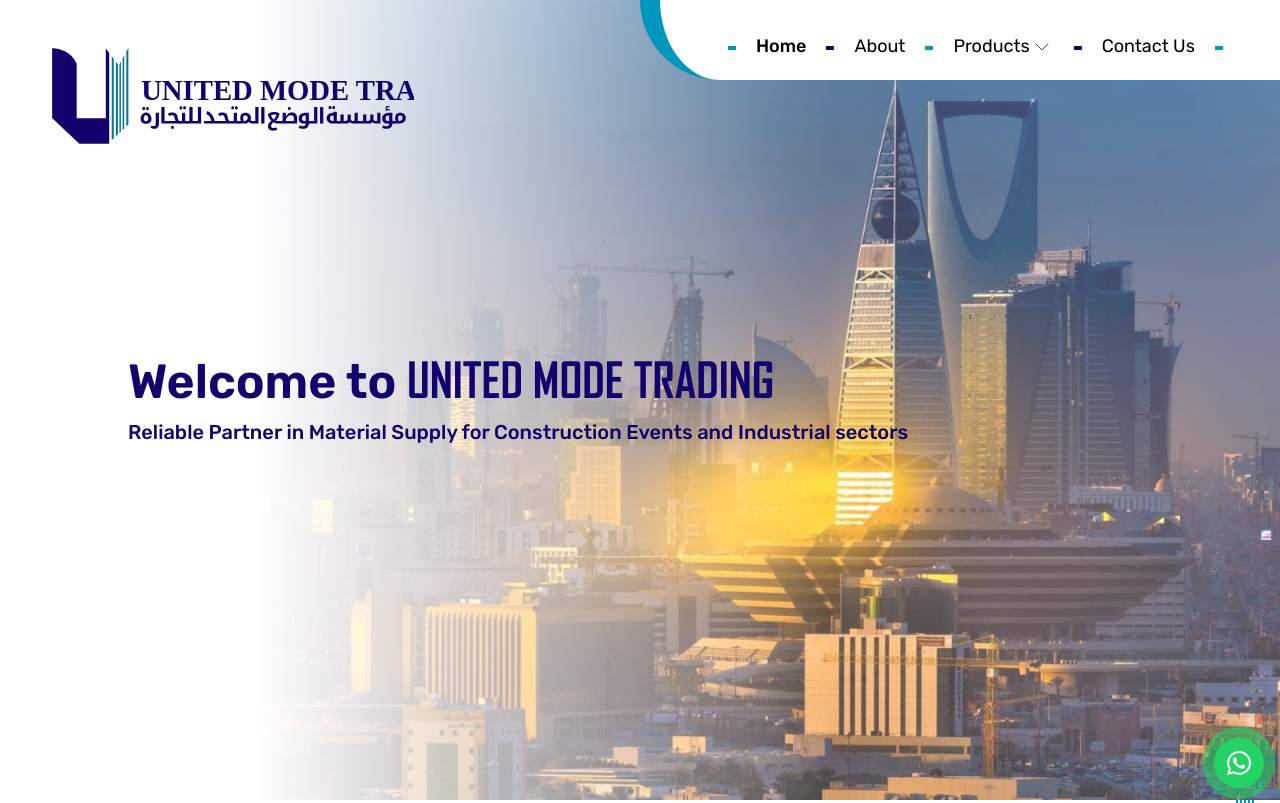
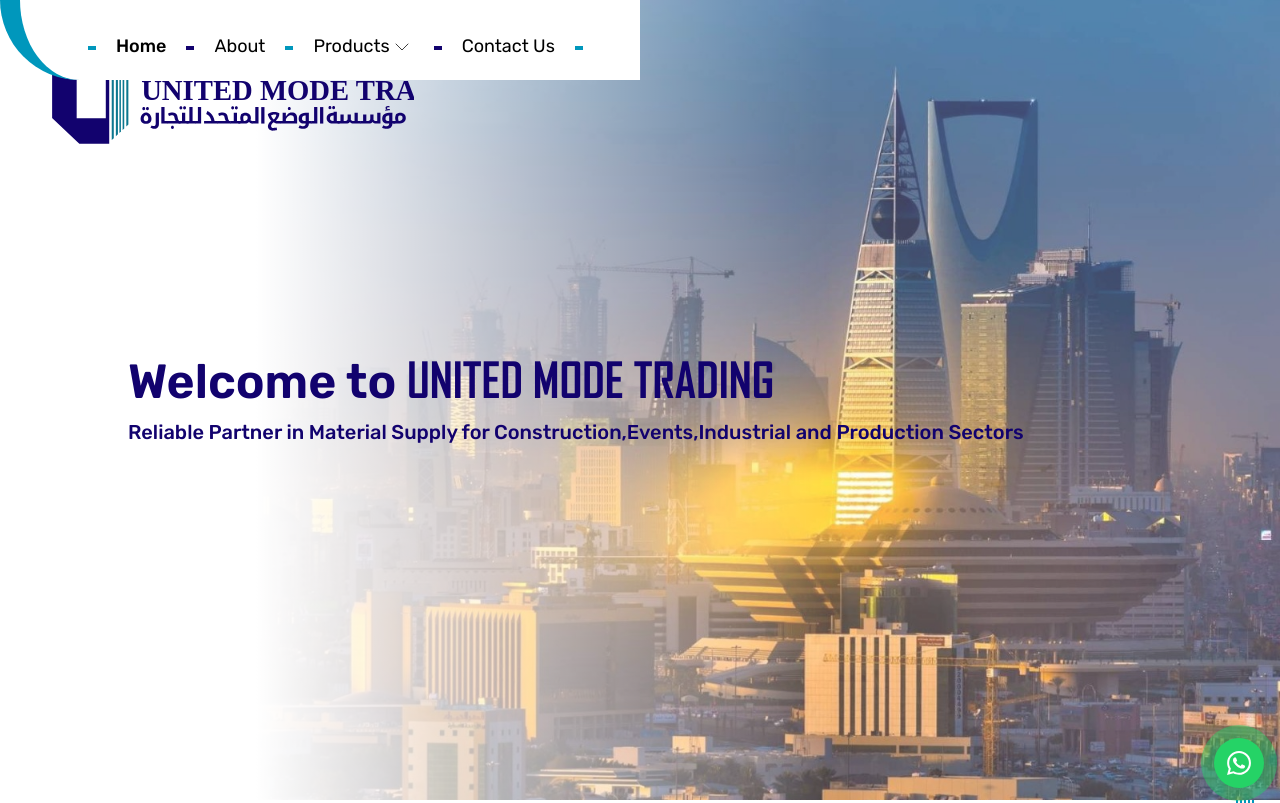
Before and after one commit to Rishal-pc7/umtksa, a React (Vite) app: page / in a window 1280 px wide. Shown: the top 803 px of the page. Built offline with nearby package versions, Linux system fonts and the light colour scheme.

Commit message:
Footer updated,design changes

```diff
--- a/src/Components/Footer/Footer.jsx
+++ b/src/Components/Footer/Footer.jsx
@@ -16,14 +16,14 @@
           <h1 className="text-xl md:text-2xl font-bold md:basis-1/3">Contact</h1>
 
       </div>
-      <div className="flex flex-wrap gap-y-10 md:flex-nowrap z-50 justify-between mt-4 md:gap-x-10  px-2 md:px-10 text-white pb-10">
+      <div className="flex flex-wrap gap-y-10 md:flex-nowrap z-50  justify-between mt-4 md:gap-x-10  px-2 md:px-10 text-white pb-10">
 
 
       <div className="flex flex-col md:flex-row justify-center md:justify-start items-start basis-full md:basis-[73%] ">
 
          <h1 className="text-2xl md:text-2xl font-bold md:basis-1/3 block md:hidden text-white rounded-br border-b-4 pb-4 border-brand-cyan ">Our Products</h1>
 
-         <ul className="flex flex-col items-start w-full leading-relaxed text-justify mt-5 md:mt-0" style={{wordBreak:'break-word'}}>
+         <ul className="flex flex-col items-start w-full leading-relaxed text-justify mt-5 md:mt-0 text-base md:text-lg" style={{wordBreak:'break-word'}}>
 
          <li className='underline-offset-2 hover:underline focus:underline'><a href="/products/building_materials">Building Material</a></li>
                     <li className='underline-offset-2 hover:underline focus:underline'><a href='/products/construction_materials'> Construction Material</a></li>
@@ -35,7 +35,7 @@
                     <li className='underline-offset-2 hover:underline focus:underline'><a href='/products/electrical_and_plumbing_materials'> Electrical and Plumbing Materials </a></li>
 
          </ul>
-         <ul className='flex flex-col items-start w-full leading-relaxed text-justify' style={{wordBreak:'break-word',whiteSpace:'nowrap'}}>
+         <ul className='flex flex-col items-start w-full leading-relaxed text-justify text-base md:text-lg' style={{wordBreak:'break-word',whiteSpace:'nowrap'}}>
                     <li className='underline-offset-2 hover:underline focus:underline'><a href="/products/valves_&_pumps">Valves & Pumps</a></li>
                     <li className='underline-offset-2 hover:underline focus:underline'><a href='/products/finishing_materials'>Finishing Material</a></li>
                     <li className='underline-offset-2 hover:underline focus:underline'><a href='/products/air_conditioning_&_HVAC_equipments'> Air Conditioning & HVAC Equipments </a></li>
@@ -52,7 +52,7 @@
 
          <h1 className="text-xl md:text-2xl font-bold md:basis-1/3 block md:hidden text-white rounded-br border-b-4 pb-4 border-brand-cyan">Quick Links</h1>
 
-         <ul className="flex flex-col justify-start items-start w-full leading-relaxed mt-5 md:mt-0">
+         <ul className="flex flex-col justify-start items-start w-full text-base md:text-lg leading-relaxed mt-5 md:mt-0">
          <li><a href="/" className="hover:text-blue-600 focus:text-blue-600">Home</a></li>
          <li><a href="/about" className="hover:text-blue-600 focus:text-blue-600">About</a></li>
          <li><a href="/contact" className="hover:text-blue-600 focus:text-blue-600">Contact</a></li>
@@ -65,11 +65,11 @@
       <div className="flex flex-col justify-center md:justify-start items-start basis-full md:basis-1/3 ">
          <h1 className="text-xl md:text-2xl font-bold md:basis-1/3 block md:hidden text-white rounded-br border-b-4 pb-4 border-brand-cyan">Contact</h1>
 
-         <ul className="flex flex-col w-full items-start leading-relaxed mt-5 md:mt-0">
+         <ul className="flex flex-col w-full items-start leading-relaxed mt-5 md:mt-0 text-base md:text-lg">
          <li>Need Help?</li>
          <li>info@umtksa.com</li>
          <li>123 Hardware Lane, City</li>
-         <li className="flex justify-between mt-5 gap-x-4 absolute bottom-5 right-4 md:right-auto"><a><FacebookIcon/></a>  <a><InstagramIcon/></a> <a><LinkedinIcon/></a> <a><Twitter/></a> </li>
+         <li className="flex justify-between mt-5 gap-x-4 absolute bottom-5"><a><FacebookIcon/></a>  <a><InstagramIcon/></a> <a><LinkedinIcon/></a> <a><Twitter/></a> </li>
 
          </ul>
       </div>
--- a/src/Components/Header/Header.jsx
+++ b/src/Components/Header/Header.jsx
@@ -70,8 +70,8 @@
     }
     <div className="logo h-auto w-full z-10 md:h-24 bg-transparent absolute top-0 left-0 flex justify-between">
 
-      <img className="h-12 m-2 md:h-28 md:m-10 w-auto md:inline " src={logo} alt=""/>
-      <div className="menus  md:hidden flex justify-end w-[20%]">
+      <img className="h-12 m-2 absolute  md:h-28 md:m-10 w-auto md:inline" src={logo} alt=""/>
+      <div className="menus absolute right-0  md:hidden flex justify-end w-[20%]">
             {menu ? <button className='outline-none p-4 bg-none' onClick={()=>setMenu(!menu)}><X/></button>:<button className='outline-none p-4 bg-none' onClick={()=>setMenu(!menu)}><MenuIcon/></button>}
         </div>
 
--- a/src/Components/Home/Home.jsx
+++ b/src/Components/Home/Home.jsx
@@ -198,7 +198,7 @@
         <div className="flex justify-center absolute z-50  text-brand-blue flex-col items-start px-6 md:px-32 h-full ">
 
         {<p className={`font-semibold text-2xl md:text-5xl z-10`}   >Welcome to <span className="font-agency font-bold">UNITED MODE TRADING</span></p>}
-        <p className="font-medium mt-3 text-base md:text-xl z-10">Reliable Partner in Material Supply for Construction Events and Industrial sectors </p>
+        <p className="font-medium mt-3 text-base md:text-xl z-10">Reliable Partner in Material Supply for Construction,Events,Industrial and Production Sectors </p>
         </div>
     <Carousel className='' plugins={[
         Autoplay({
```
